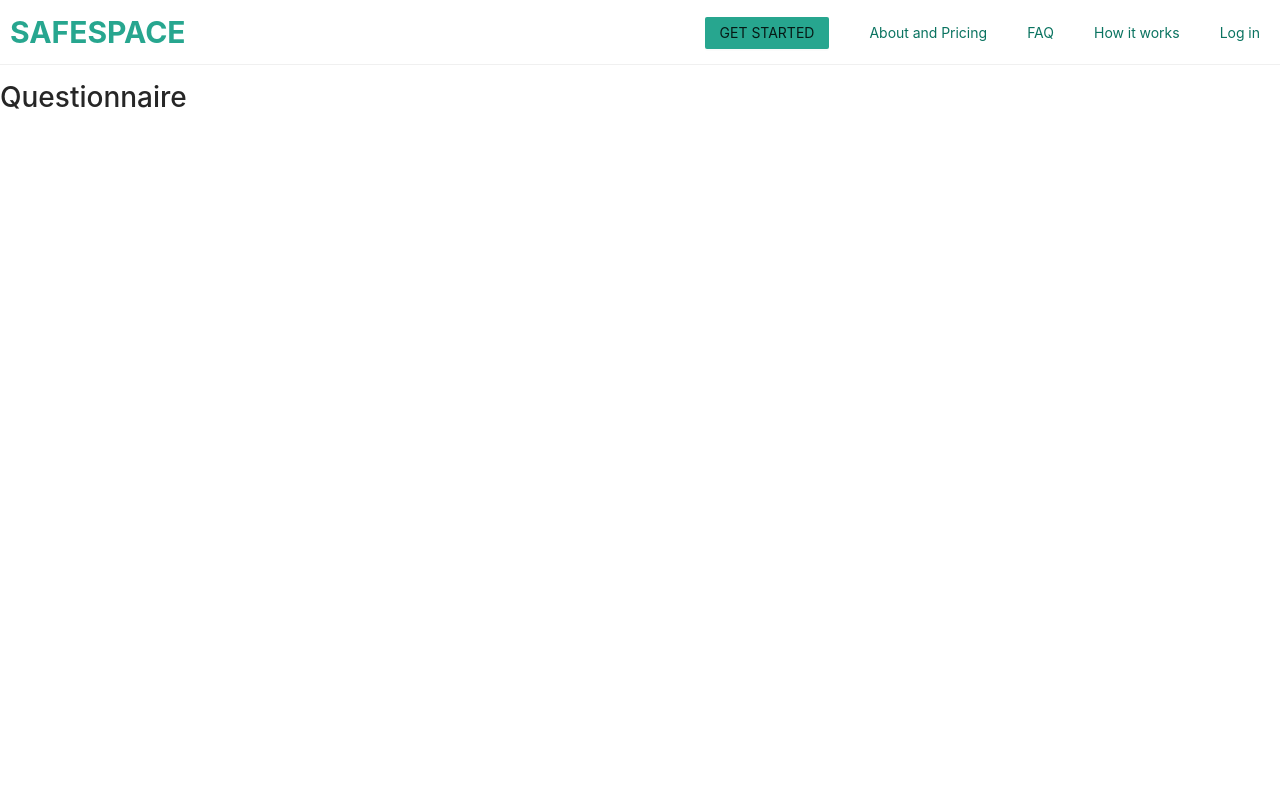
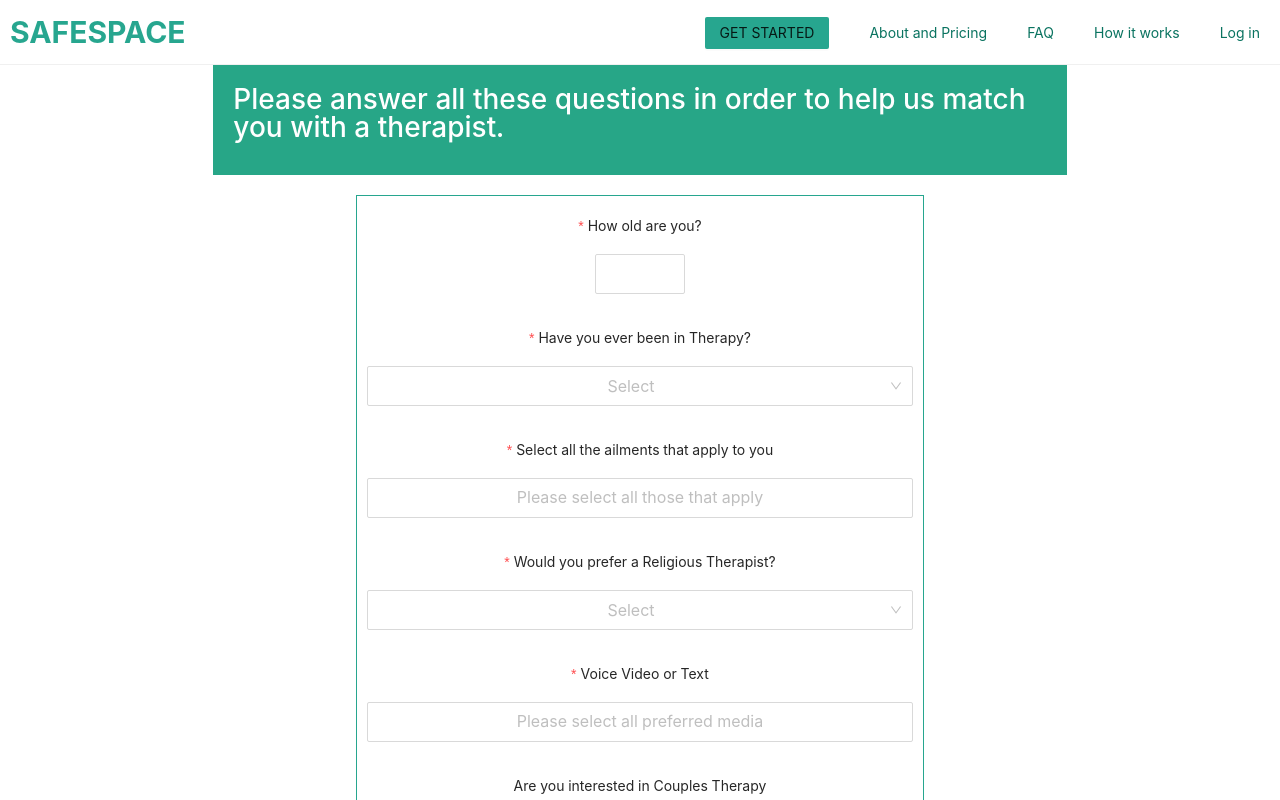
Before and after one commit to lyndachiwetelu/safespace-frontend, a React (Create React App) app: page /get-started in a window 1280 px wide. Shown: the top 800 px of the page. Built offline with nearby package versions, Linux system fonts and the light colour scheme.

Commit message:
Questionnaire Page UI. small changes to Home

```diff
--- a/src/App.tsx
+++ b/src/App.tsx
@@ -14,6 +14,7 @@ import Faq from './pages/Faq/Faq';
 import Login from './pages/Login/Login';
 import Questionnaire from './pages/Questionnaire/Questionnaire';
 import HowItWorks from './pages/HowItWorks/HowItWorks';
+import Signup from './pages/Signup/Signup';
 
 const { Header } = Layout
 
@@ -61,6 +62,9 @@ const App = () => {
             <Route path="/login">
               <Login />
             </Route>
+            <Route path="/signup">
+              <Signup />
+            </Route>
             <Route path="/get-started">
               <Questionnaire />
             </Route>
--- a/src/components/Layout/FullLayout.css
+++ b/src/components/Layout/FullLayout.css
@@ -3,3 +3,13 @@
   color: white;
   background: #0A7360;
 }
+
+.FullLayout__Content {
+  flex: 1;
+}
+
+.FullLayout {
+  display: flex;
+  min-height: 100vh;
+  flex-direction: column;
+}
--- a/src/components/Layout/FullLayout.tsx
+++ b/src/components/Layout/FullLayout.tsx
@@ -10,12 +10,12 @@ type FullLayoutProps = {
 const FullLayout = ({ children }: FullLayoutProps) => {
 
     return (
-          <>
-            <Content>
+          <div className="FullLayout">
+            <Content className="FullLayout__Content">
             {children}
             </Content>
             <Footer className="AppFooter">Safespace copyright 2021</Footer>
-          </>
+          </div>
     )
 }
 
--- a/src/index.tsx
+++ b/src/index.tsx
@@ -5,9 +5,7 @@ import App from './App';
 import reportWebVitals from './reportWebVitals';
 
 ReactDOM.render(
-  <React.StrictMode>
-    <App />
-  </React.StrictMode>,
+    <App />,
   document.getElementById('root')
 );
 
--- a/src/pages/Home/Home.css
+++ b/src/pages/Home/Home.css
@@ -2,7 +2,6 @@
     text-align: center;
     color: white;
     background: #27a68f;
-    min-height: 85vh;
     padding-top: 2em;
 }
 
--- a/src/pages/Home/Home.tsx
+++ b/src/pages/Home/Home.tsx
@@ -2,21 +2,21 @@ import FullLayout from "../../components/Layout/FullLayout"
 import './Home.css'
 import banner from '../../images/banner.png'
 import { Button, Col, Row } from "antd"
-import { Redirect } from "react-router-dom"
+import { useHistory } from "react-router-dom"
 import imgChecked from '../../images/checked.png'
 import imgConversation from '../../images/conversation.png'
 import imgStar from '../../images/star.png'
 import { useState } from "react"
 
 const Home = () => {
-    const [redirect, setRedirect] = useState(<></>)
+    const history  = useHistory()
+
     const gotoQuestionnaire = () => {
-        setRedirect(<Redirect to="/get-started" />)
+       history.push("/get-started")
     }
 
     return (
     <FullLayout>
-        {redirect}
         <div className='HomeContent'>
         <Row>
             <Col lg={12} xs={20} className="HomeContent__Col__Heading">
--- /dev/null
+++ b/src/pages/Questionnaire/Questionnaire.css
@@ -0,0 +1,27 @@
+.Questionnaire .Questionnaire__Col .Questionnaire__Col_Header{
+    background: #27a687;
+    height: auto;
+    line-height: 2em;
+    padding: 20px;
+}
+
+.Questionnaire .Questionnaire__Col .Questionnaire__Col_Header h1 {
+    color: white;
+}
+
+.Questionnaire__Col__Row .Questionnaire__Col__Row__Col__Form {
+    padding-top: 20px;
+}
+
+.Questionnaire__Col__Row .Questionnaire__Col__Row__Col__Form .Questionnaire__Form {
+    text-align: center;
+}
+
+.Questionnaire__Col__Row .Questionnaire__Col__Row__Col__Form .Questionnaire__Form .ant-form-item-label {
+    text-align: center;
+}
+
+.Questionnaire__Col__Row .Questionnaire__Col__Row__Col__Form .Questionnaire__Form .QuestionnaireButton {
+    background: #27a687;
+    color: white;
+}
--- a/src/pages/Questionnaire/Questionnaire.tsx
+++ b/src/pages/Questionnaire/Questionnaire.tsx
@@ -1,5 +1,151 @@
+import {
+    Row,
+    Col,
+    Form,
+    Button,
+    Select,
+    InputNumber,
+    Switch
+  } from 'antd';
+
+import { Layout } from "antd"
+import { Redirect } from 'react-router';
+import FullLayout from "../../components/Layout/FullLayout"
+import './Questionnaire.css'
+import { useHistory } from 'react-router-dom';
+
+const { Header } = Layout
+
 const Questionnaire = () => {
-    return (<h1>Questionnaire</h1>)
+
+    const history = useHistory();
+
+    const { Option } = Select;
+
+    const onFinish = (values: any) => {
+        console.log('Success:', values);
+        history.push('/signup');
+    };
+
+    const onFinishFailed = (errorInfo: any) => {
+        console.log('Failed:', errorInfo);
+    };
+
+    const redirectTo = (path:string) => {
+       return <Redirect to={path} />
+    }
+
+    return (<FullLayout>
+        <Row className='Questionnaire'>
+            <Col lg={4} xs={2}>
+            </Col>
+
+            <Col lg={16} xs={20} className="Questionnaire__Col">
+              <Header className="Questionnaire__Col_Header">
+                <h1>Please answer all these questions in order to help us match you with a therapist.</h1>
+               </Header>
+               <Row className="Questionnaire__Col__Row">
+                   <Col lg={4} xs={4}>
+
+                   </Col>
+                   <Col lg={16} xs={16} className="Questionnaire__Col__Row__Col__Form">
+                   <Form
+                        labelCol={{ span: 20 }}
+                        wrapperCol={{ span: 24 }}
+                        layout="vertical"
+                        size="large"
+                        style={{border:'1px solid #27a68f', padding: '10px', marginBottom: '10px'}}
+                        className="Questionnaire__Form"
+                        onFinish={onFinish}
+                        onFinishFailed={onFinishFailed}
+                    >
+                    <Form.Item
+                        name='age'
+                        label="How old are you?"
+                        labelCol={{lg: {span:24}}}
+                        rules={[{required: true, message: 'Please enter your age.' }]}>
+                            <InputNumber min={1} />
+                    </Form.Item>
+
+                    <Form.Item
+                        name="previous-therapy"
+                        label="Have you ever been in Therapy?"
+                        hasFeedback
+                        labelCol={{lg: {span:24}}}
+                        rules={[{ required: true, message: 'This is required!' }]}
+                    >
+                        <Select placeholder="Select">
+                        <Option value="yes">Yes</Option>
+                        <Option value="no">No</Option>
+                        </Select>
+                    </Form.Item>
+
+
+                <Form.Item
+                    name="select-ailments"
+                    label="Select all the ailments that apply to you"
+                    labelCol={{lg: {span:24}}}
+                    rules={[{ required: true, message: 'Please select which of these apply to you', type: 'array' }]}
+                >
+                <Select mode="multiple" placeholder="Please select all those that apply">
+                    <Option value="depression">Depression</Option>
+                    <Option value="anxiety">Anxiety</Option>
+                    <Option value="bipolar-disorder">Bipolar Disorder</Option>
+                    <Option value="eating-disorder">Anorexia, bulimia, and other eating disorders</Option>
+                    <Option value="ptsd">Posttraumatic stress disorder (PTSD)</Option>
+                    <Option value="addiction">Addictions</Option>
+                    <Option value="personality-disorder">Personality disorders</Option>
+                </Select>
+                </Form.Item>
+
+                <Form.Item
+                        name="religious-based-therapy"
+                        label="Would you prefer a Religious Therapist?"
+                        hasFeedback
+                        labelCol={{lg: {span:24}}}
+                        rules={[{ required: true, message: 'This is required!' }]}
+                    >
+                        <Select placeholder="Select">
+                        <Option value="no">No</Option>
+                        <Option value="christian">Yes, Christian</Option>
+                        <Option value="muslim">Yes, Muslim</Option>
+                        <Option value="hindu">Yes, Hindu</Option>
+                        <Option value="buddhist">Yes, Buddhist</Option>
+                        </Select>
+                    </Form.Item>
+
+                <Form.Item
+                    name="select-media"
+                    label="Voice Video or Text"
+                    labelCol={{lg: {span:24}}}
+                    rules={[{ required: true, message: 'Please select your preferred media.', type: 'array' }]}
+                >
+                <Select mode="multiple" placeholder="Please select all preferred media">
+                    <Option value="video">Video</Option>
+                    <Option value="voice">Voice</Option>
+                    <Option value="text">Text</Option>
+                </Select>
+                </Form.Item>
+
+                <Form.Item valuePropName="checked" name="couples-therapy" label="Are you interested in Couples Therapy" labelCol={{lg: {span:24}}}>
+                    <Switch />
+                </Form.Item>
+
+                <Form.Item>
+                    <Button className="QuestionnaireButton" htmlType="submit">CONTINUE TO SIGNUP</Button>
+                </Form.Item>
+                </Form>
+
+                   </Col>
+                   <Col lg={4} xs={4}></Col>
+               </Row>
+            </Col>
+
+            <Col>
+            </Col>
+        </Row>
+
+    </FullLayout>)
 }
 
 export default Questionnaire
```
